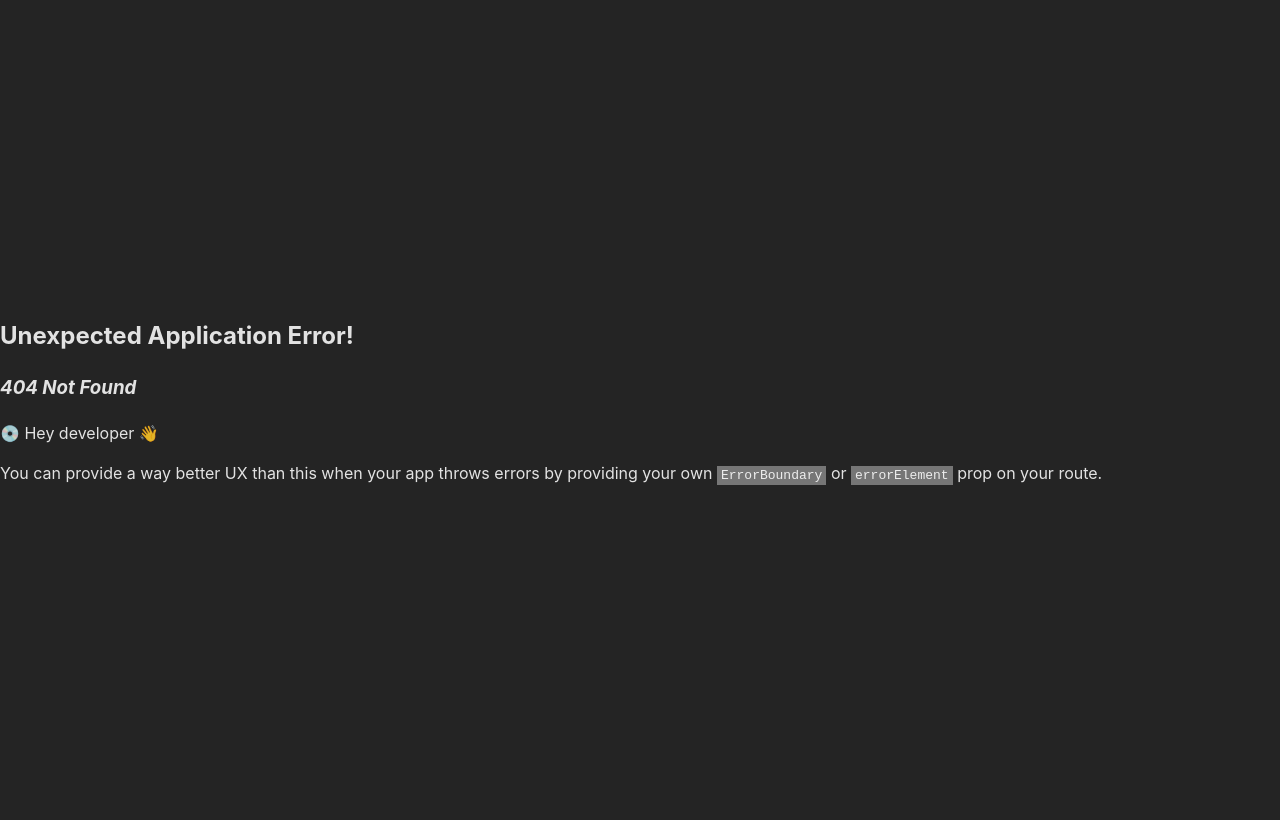
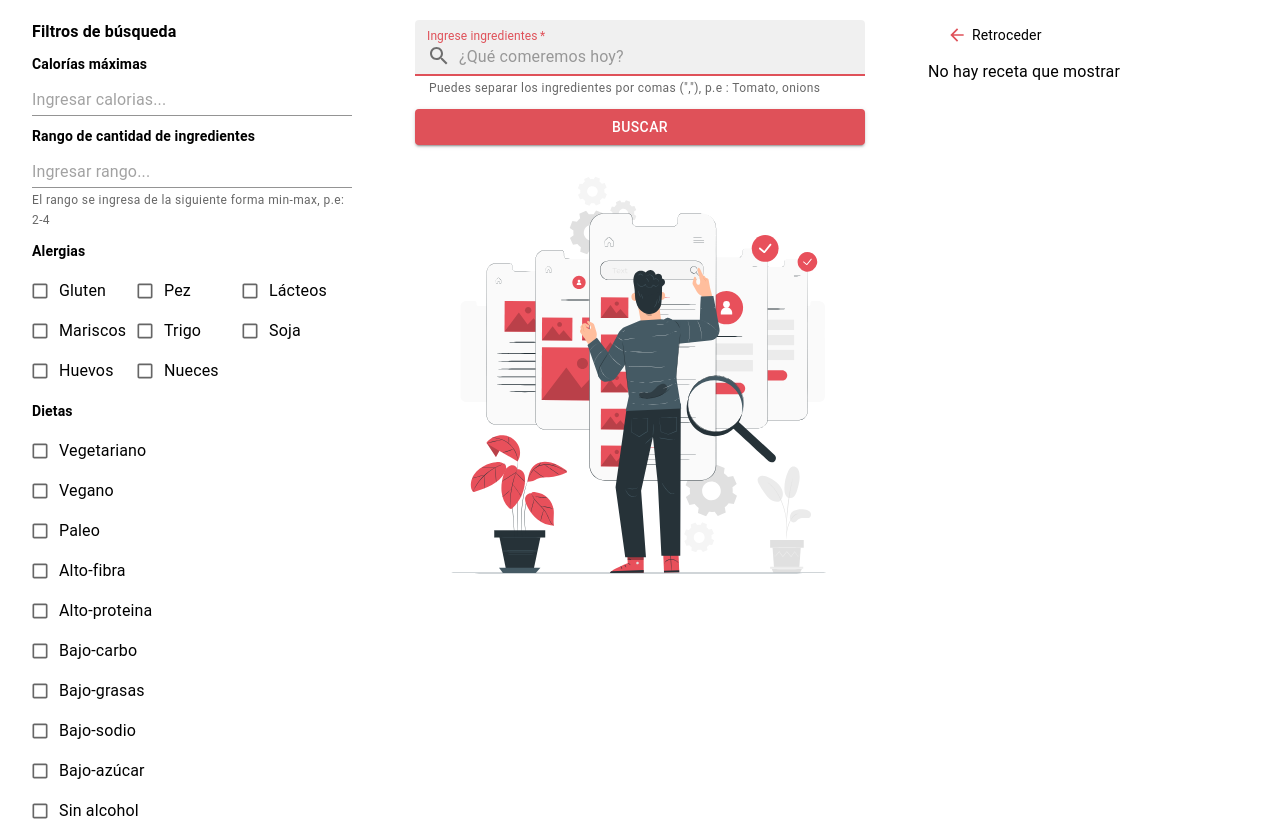
Before and after one commit to telnesito/nutri-ne, a React (Vite) app in the folder nutri-ne/: page /recipes in a window 1280 px wide. Before the commit this address had no page. Built offline with nearby package versions, Linux system fonts and the light colour scheme.

Commit message:
backbtnRecipes

```diff
--- a/nutri-ne/src/components/Home.jsx
+++ b/nutri-ne/src/components/Home.jsx
@@ -3,7 +3,8 @@ import { useState, useContext } from 'react'
 import useFecth from '../customHooks/useFecth'
 import Loading from './Loading'
 import { RecipeContext } from '../context/RecipeContexProvidert'
-import { AccountCircle, Search } from '@mui/icons-material'
+import { Search } from '@mui/icons-material'
+import { useNavigate } from 'react-router-dom'
 
 
 
@@ -12,6 +13,7 @@ const Home = () => {
 
 
   const [busqueda, setBusqueda] = useState('')
+  const navigate = useNavigate()
   const { _, setRecipe } = useContext(RecipeContext)
 
   const url = `https://api.edamam.com/api/recipes/v2?type=public&q=${busqueda}&app_id=65a5d4c3&app_key=256f9f1b299cddd6880c5d42d477ecac`
@@ -34,6 +36,7 @@ const Home = () => {
   }
 
   const showIngredients = (recipe) => {
+    navigate('recipes')
     setRecipe(recipe)
   }
 
@@ -79,6 +82,7 @@ const Home = () => {
 
 
           <TextField
+            autoComplete='off'
             InputProps={{
               startAdornment: (
                 <InputAdornment position="start">
--- a/nutri-ne/src/components/Recipes.jsx
+++ b/nutri-ne/src/components/Recipes.jsx
@@ -1,12 +1,14 @@
-import { Accordion, AccordionDetails, AccordionSummary, Box, Card, CardContent, Divider, TextField, Typography } from "@mui/material"
+import { Accordion, AccordionDetails, AccordionSummary, Box, Card, CardContent, Divider, IconButton, TextField, Typography } from "@mui/material"
 import { RecipeContext } from "../context/RecipeContexProvidert"
 import { useContext, useState } from "react"
 import ExpandMoreIcon from '@mui/icons-material/ExpandMore';
+import { ArrowBack, BackHand } from "@mui/icons-material";
+import { useNavigate } from "react-router-dom";
 const Recipes = () => {
 
 
   const { recipe, _ } = useContext(RecipeContext)
-
+  const navigate = useNavigate()
   const [porciones, setPorciones] = useState(1)
 
   return (
@@ -22,6 +24,18 @@ const Recipes = () => {
         overflowY: 'auto'
       }}
     >
+      <Box
+        display={'flex'}
+        color={'black'}
+        paddingLeft={'14px'}
+        alignItems={'center'}
+      >
+        <IconButton size="small" onClick={() => navigate('/')}>
+          <ArrowBack color="primary" fontSize="small" />
+        </IconButton>
+
+        <Typography variant="body2">Retroceder</Typography>
+      </Box>
       {recipe.label ? <>
 
 
--- a/nutri-ne/src/pages/Home.jsx
+++ b/nutri-ne/src/pages/Home.jsx
@@ -2,6 +2,7 @@ import { Box } from '@mui/material'
 import { Home as Search } from "../components/Home"
 import Filters from '../components/Filters'
 import Recipes from '../components/Recipes'
+import { Outlet } from 'react-router-dom'
 const Home = () => {
   return (
     <Box
@@ -14,7 +15,7 @@ const Home = () => {
 
       <Filters />
       <Search />
-      <Recipes />
+      <Outlet />
     </Box>
   )
 }
```
Also changed, not shown: nutri-ne/src/router/routes.jsx (+12 -0 lines).
